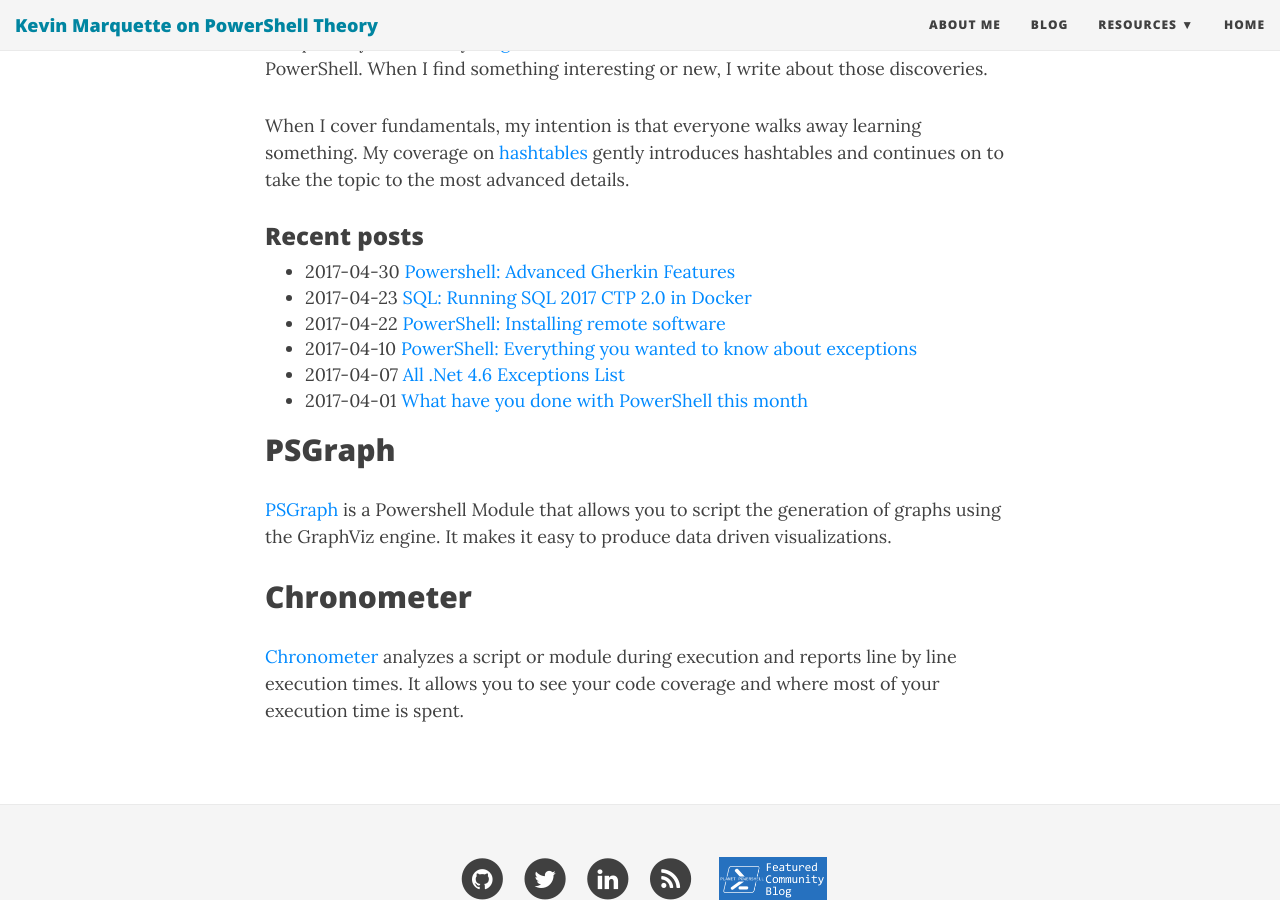
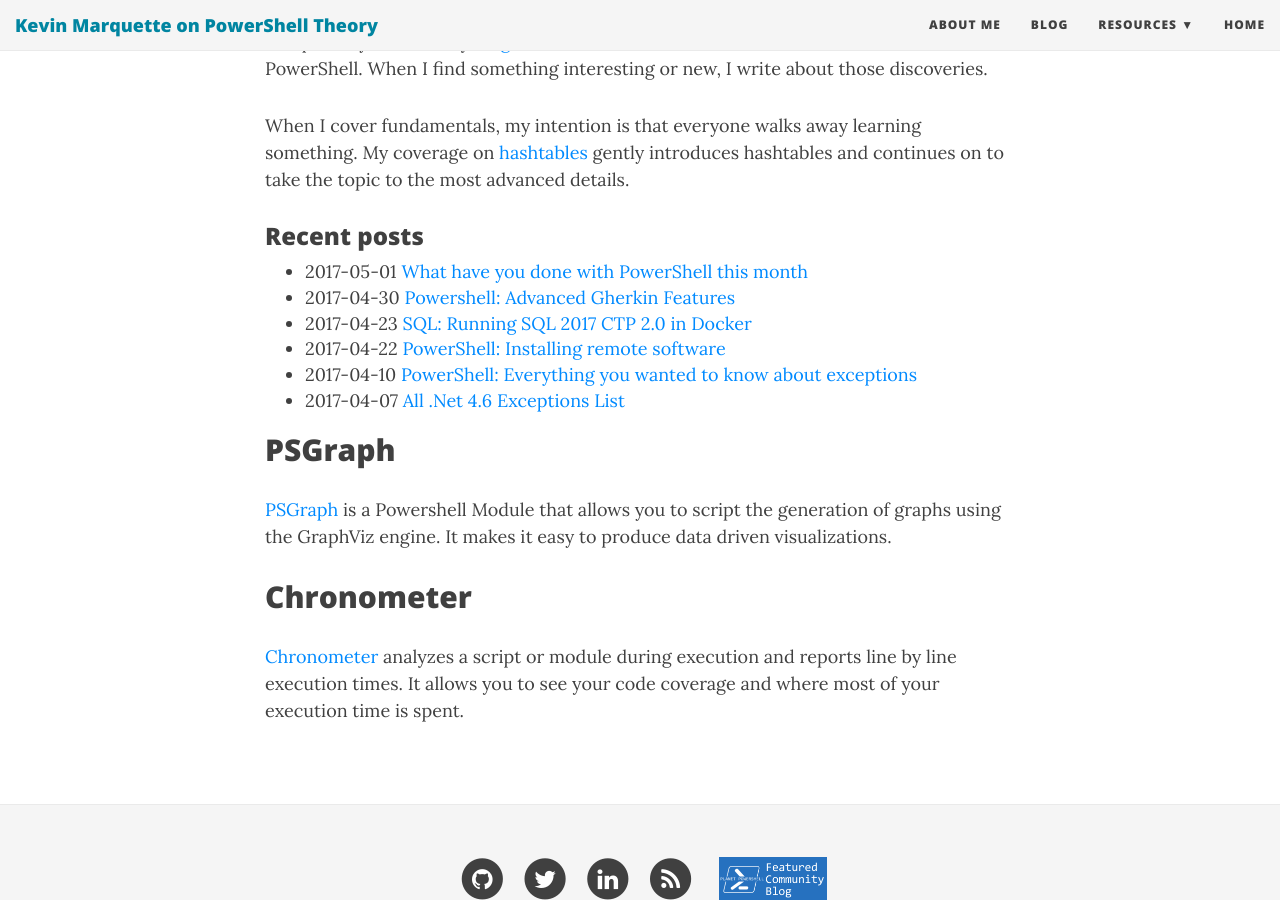
Before and after one commit to KevinMarquette/kevinmarquette.github.io, a Jekyll site: the page built from index.md, in a window 1280 px wide and 900 px high, scrolled down 561 px. Built offline with Jekyll 4.4.1, drawn with Linux system fonts in a browser that asks for light colours; nearby versions of some CDN libraries.

Commit message:
Added post to index

```diff
--- a/index.md
+++ b/index.md
@@ -21,12 +21,13 @@
 
 ### Recent posts
 
+* 2017-05-01 [What have you done with PowerShell this month](https://kevinmarquette.github.io/2017-05-01-Powershell-last-month/?utm_source=blog&utm_medium=blog&utm_content=recent)
 * 2017-04-30  [Powershell: Advanced Gherkin Features](2017-04-30-Powershell-Gherkin-advanced-features/?utm_source=blog&utm_medium=blog&utm_content=recent)
 * 2017-04-23 [SQL: Running SQL 2017 CTP 2.0 in Docker](https://kevinmarquette.github.io/2017-04-23-SQL-running-sql-server-in-docker/?utm_source=blog&utm_medium=blog&utm_content=recent)
 * 2017-04-22 [PowerShell: Installing remote software](https://kevinmarquette.github.io/2017-04-22-Powershell-installing-remote-software/?utm_source=blog&utm_medium=blog&utm_content=recent)
 * 2017-04-10 [PowerShell: Everything you wanted to know about exceptions](https://kevinmarquette.github.io/2017-04-10-Powershell-exceptions-everything-you-ever-wanted-to-know/?utm_source=blog&utm_medium=blog&utm_content=recent)
 * 2017-04-07 [All .Net 4.6 Exceptions List](https://kevinmarquette.github.io/2017-04-07-all-dotnet-exception-list/?utm_source=blog&utm_medium=blog&utm_content=recent)
-* 2017-04-01 [What have you done with PowerShell this month](https://kevinmarquette.github.io/2017-04-01-Powershell-last-month/?utm_source=blog&utm_medium=blog&utm_content=recent)
+
 
 ## PSGraph
 
```
